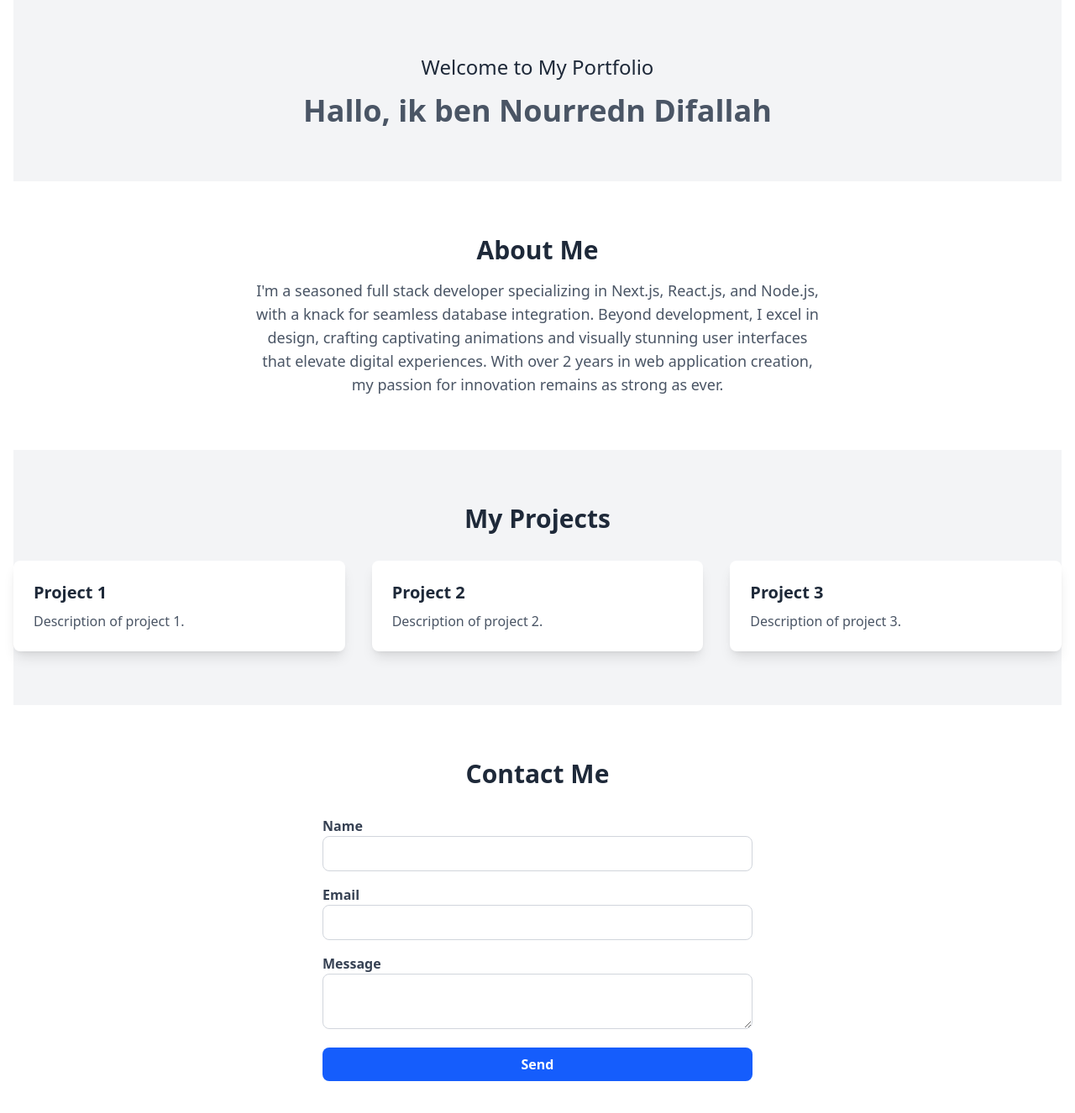
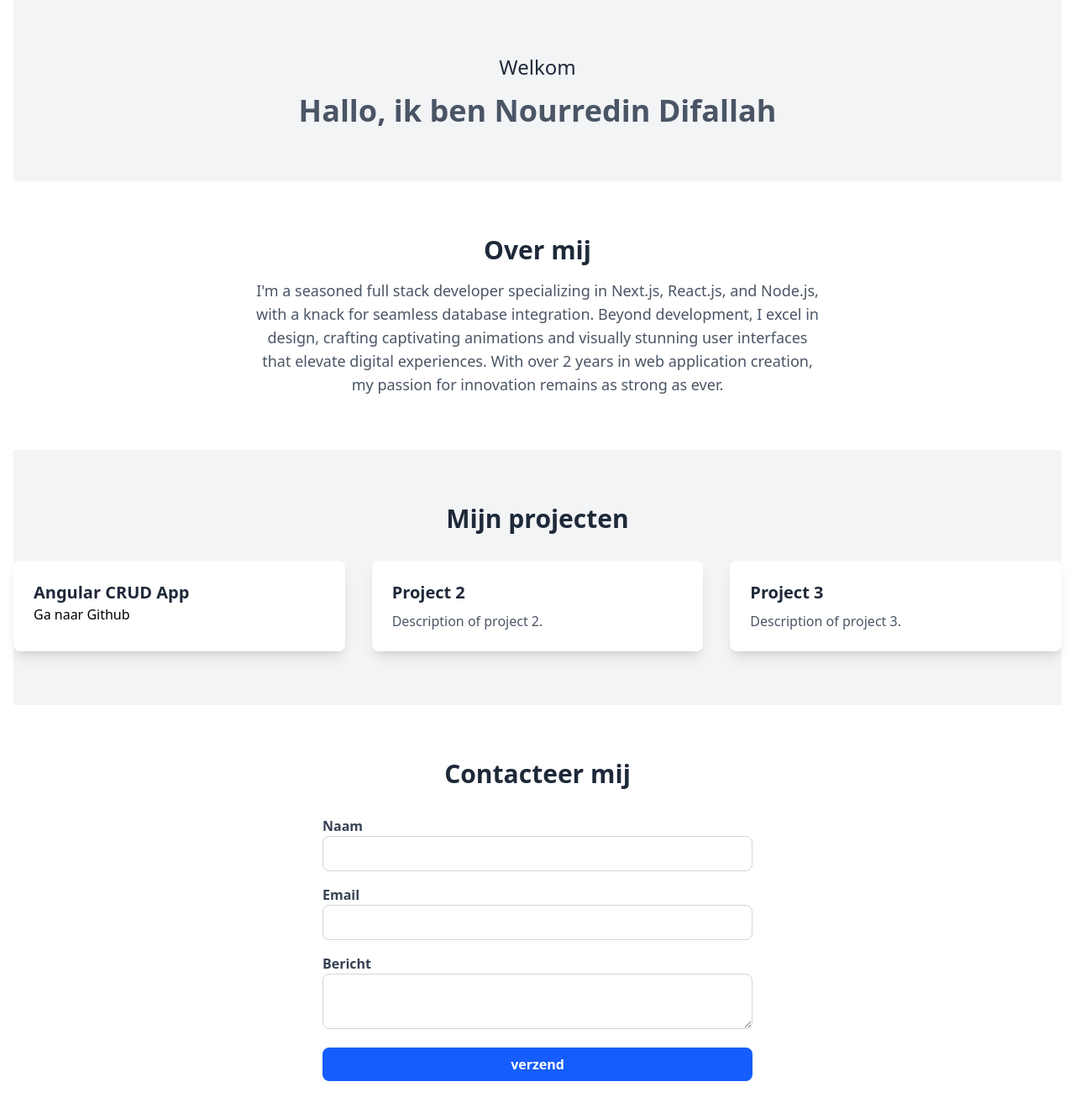
Before and after one commit to NourredinD/angular-app, an Angular app: page / in a window 1280 px wide. Shown: the top 1326 px of the page at 84% size. Built offline with nearby package versions, Linux system fonts and the light colour scheme.

Commit message:
update tekst

```diff
--- a/src/app/about/about.html
+++ b/src/app/about/about.html
@@ -1,6 +1,6 @@
 <!-- src/app/about/about.component.html -->
 <section class="py-16 bg-white">
-    <h2 class="text-3xl font-bold text-gray-800 text-center">About Me</h2>
+    <h2 class="text-3xl font-bold text-gray-800 text-center">Over mij</h2>
     <p class="text-lg text-gray-600 mt-4 max-w-2xl mx-auto text-center">
         I'm a seasoned full stack developer specializing in Next.js, React.js,
       and Node.js, with a knack for seamless
--- a/src/app/contact/contact.html
+++ b/src/app/contact/contact.html
@@ -1,9 +1,9 @@
 <!-- src/app/contact/contact.component.html -->
 <section class="py-16 bg-white">
-    <h2 class="text-3xl font-bold text-gray-800 text-center">Contact Me</h2>
+    <h2 class="text-3xl font-bold text-gray-800 text-center">Contacteer mij</h2>
     <form class="max-w-lg mx-auto mt-8">
         <div class="mb-4">
-            <label class="block text-gray-700 font-bold">Name</label>
+            <label class="block text-gray-700 font-bold">Naam</label>
             <input type="text" class="w-full p-2 border border-gray-300 rounded-lg" />
         </div>
         <div class="mb-4">
@@ -11,11 +11,11 @@
             <input type="email" class="w-full p-2 border border-gray-300 rounded-lg" />
         </div>
         <div class="mb-4">
-            <label class="block text-gray-700 font-bold">Message</label>
+            <label class="block text-gray-700 font-bold">Bericht</label>
             <textarea class="w-full p-2 border border-gray-300 rounded-lg"></textarea>
         </div>
         <button type="submit" class="w-full py-2 px-4 bg-blue-600 text-white font-bold rounded-lg">
-            Send
+            verzend
         </button>
     </form>
 </section>
--- a/src/app/home/home.html
+++ b/src/app/home/home.html
@@ -1,5 +1,5 @@
 <!-- src/app/home/home.component.html -->
 <section class="text-center py-16 bg-gray-100">
-    <h1 class="text-2xl text-gray-800">Welcome to My Portfolio</h1>
-    <p class="text-4xl font-bold text-gray-600 mt-4">Hallo, ik ben Nourredn Difallah</p>
+    <h1 class="text-2xl text-gray-800">Welkom</h1>
+    <p class="text-4xl font-bold text-gray-600 mt-4">Hallo, ik ben Nourredin Difallah</p>
 </section>
--- a/src/app/projects/projects.html
+++ b/src/app/projects/projects.html
@@ -1,10 +1,10 @@
 <!-- src/app/projects/projects.component.html -->
 <section class="py-16 bg-gray-100">
-    <h2 class="text-3xl font-bold text-gray-800 text-center">My Projects</h2>
+    <h2 class="text-3xl font-bold text-gray-800 text-center">Mijn projecten</h2>
     <div class="mt-8 grid gap-8 grid-cols-1 sm:grid-cols-2 md:grid-cols-3">
         <div class="bg-white p-6 rounded-lg shadow-lg">
-            <h3 class="text-xl font-semibold text-gray-800">Project 1</h3>
-            <p class="text-gray-600 mt-2">Description of project 1.</p>
+            <h3 class="text-xl font-semibold text-gray-800">Angular CRUD App</h3>
+            <a href="https://github.com/NourredinD/angular-crud" class="font-medium text-fg-brand hover:underline" target="_blank">Ga naar Github</a>
         </div>
         <div class="bg-white p-6 rounded-lg shadow-lg">
             <h3 class="text-xl font-semibold text-gray-800">Project 2</h3>
```
